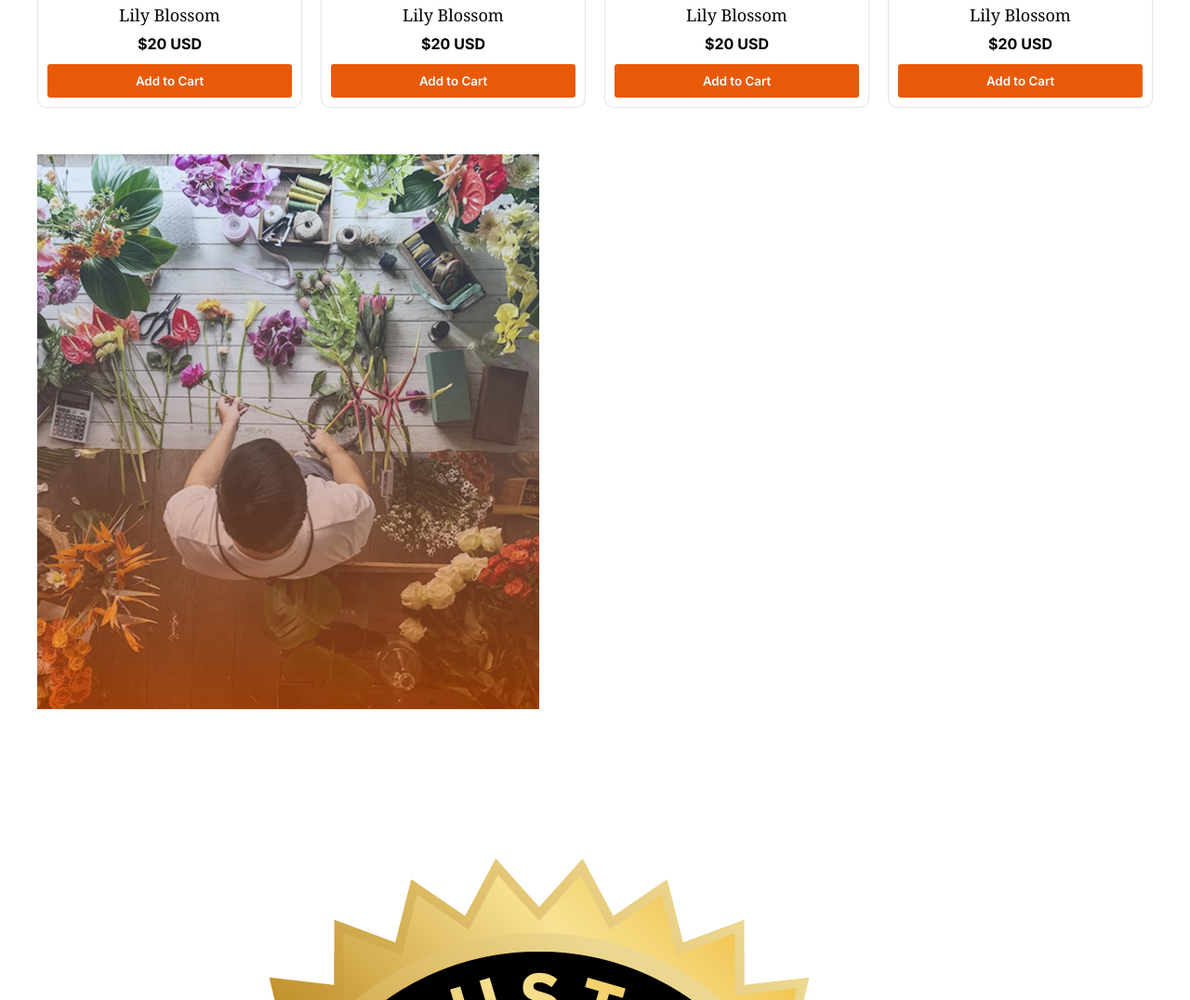
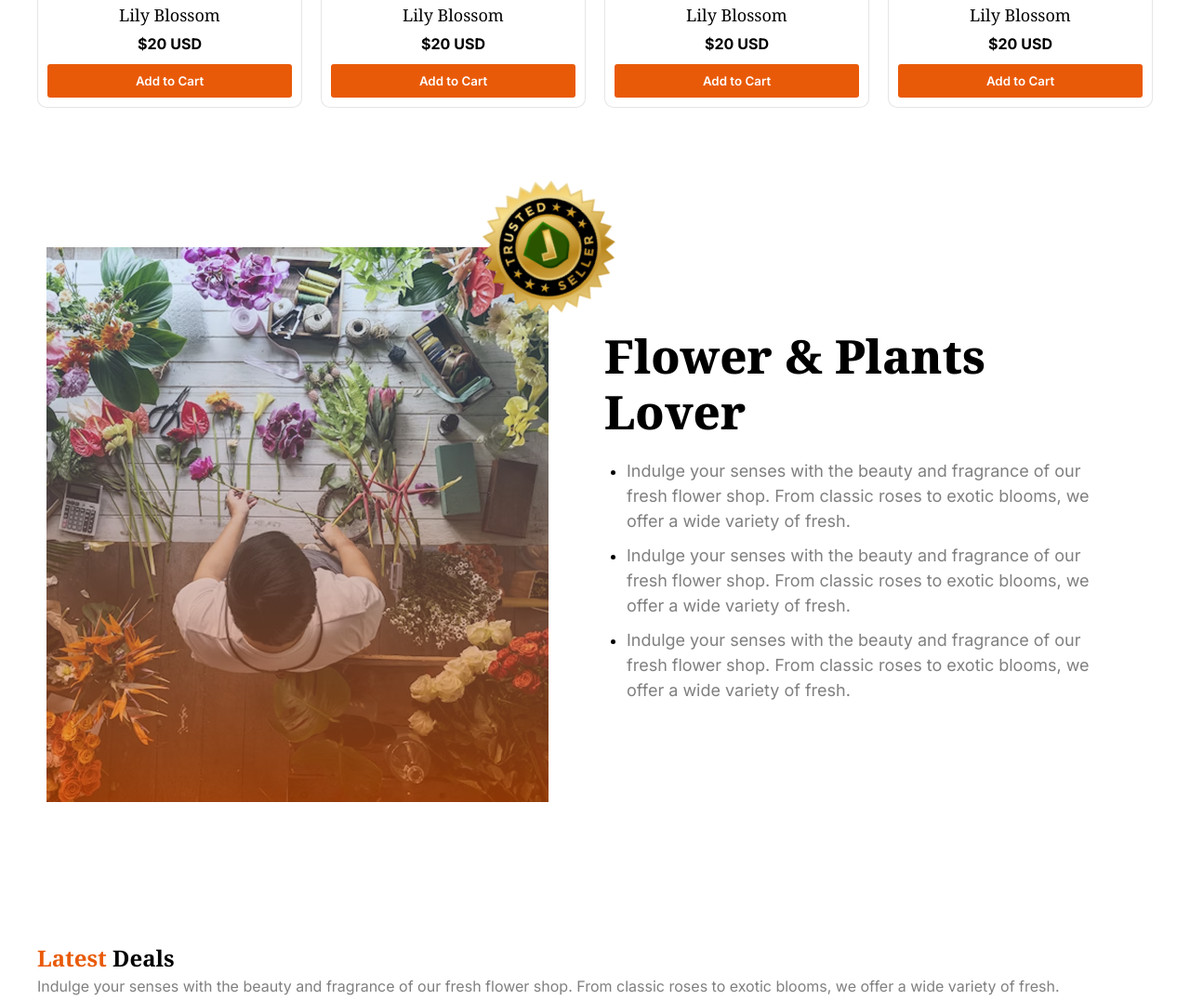
Before and after one commit to sunnyonweb/2nd-assingnment-programming-hero, a plain HTML site: page index.html in a window 1280 px wide. Shown: the part 1636-2712 px from the top of the page at 93% size. Drawn offline with Linux system fonts and the light colour scheme.

Commit message:
Trusted Section Completed

```diff
--- a/index.html
+++ b/index.html
@@ -133,10 +133,22 @@
 
         <div class="trusted-contant">
             <h2 class="trusted-title">Flower & Plants<br> Lover</h2>
-            <ul class="trusted-list"></ul>
+            <ul class="trusted-list">
+                <li><p>Indulge your senses with the beauty and fragrance of our fresh flower shop. From classic roses to exotic blooms, we offer a wide variety of fresh.</p></li>
+                <li><p>Indulge your senses with the beauty and fragrance of our fresh flower shop. From classic roses to exotic blooms, we offer a wide variety of fresh.</p></li>
+                <li><p>Indulge your senses with the beauty and fragrance of our fresh flower shop. From classic roses to exotic blooms, we offer a wide variety of fresh.</p></li>
+            </ul>
         </div>
      </section>
+        <!-- Latest Deal Section -->
+     <section class="deals-section">
+        <div class="deals-contant">
+            <h2 class="deals-title"><span>Latest</span>  Deals</h2>
+            <p class="deals-contant">Indulge your senses with the beauty and fragrance of our fresh flower shop. From classic roses to exotic blooms, we offer a wide variety of fresh.</p>
+        </div>
+        <div></div>
 
+     </section>
 
    </main>
 
--- a/styles.css/style.css
+++ b/styles.css/style.css
@@ -203,3 +203,64 @@ a:hover {
     width: 100%;
     border-radius: 3px;
 }
+
+/* Trusted Section Style */
+
+.trusted-seller{
+    margin: 150px 0;
+    display: grid;
+    grid-template-columns: repeat(2, 1fr);
+    align-items: center;
+    gap: 20px;
+}
+.trusted-img {
+    max-width: 550px;
+    position: relative;
+    display: flex;
+    justify-content: end;
+}
+.trusted-badge {
+    max-width: 200px;
+    height: auto;
+    width: 100%;
+    height: auto;
+    border-radius: 10px;
+    position: absolute;
+    top: -100px;
+    right: -100px;
+    animation: spin 6s linear infinite;
+}
+/* Animation Spin infinite */
+@keyframes spin {
+    0% {
+        transform: rotate(0deg);
+    }
+    100% {
+        transform: rotate(360deg);
+    }
+
+}
+.trusted-contant{
+    max-width: 550px;
+}
+.trusted-title{
+    font-size: 50px;
+    font-weight: 800;
+    margin-bottom: 10px;
+    line-height: 1.2em;
+}
+.trusted-list{
+    list-style: disc;
+    display: flex;
+    flex-direction: column;
+    gap: 10px;
+    margin: 20px 0;
+    margin-left: 24px;
+}
+.trusted-list li p{
+    font-size: 18px;
+    font-weight: 400;
+    color: rgba(0, 0, 0, 0.5);
+}
+
+/* Lateast Deal Section */
```
